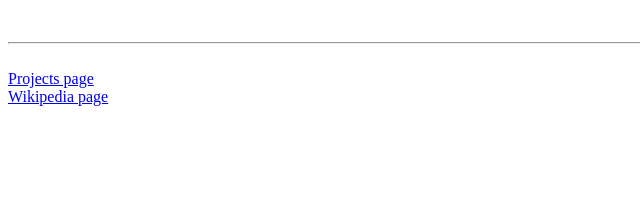
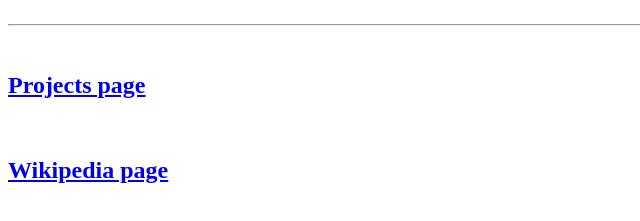
Before and after one commit to Jegowave/Jegowave.github.io, a plain HTML site: page index.html in a window 1280 px wide. Shown: the part 553-774 px from the top of the page, without its empty margins (0-640 px from the left). Drawn offline with Linux system fonts and the light colour scheme.

Commit message:
Update index.html

```diff
--- a/index.html
+++ b/index.html
@@ -5,7 +5,7 @@
 </head>
 
 <body>
-<h1> Welcome to JegoWave! </h1> <br /> <br />
+<h1> Welcome to JegoWave! </h1> <br />
 <h2> Feel free to play our games! </h2> <br />
 
 
@@ -31,10 +31,10 @@
     <hr />
     <br />
 
-    <a href="Jegowave.github.io/projects.html"> Projects page </a>
+    <h2> <a href="Jegowave.github.io/projects.html"> Projects page </a> </h2>
     <br />
 
-    <a href="https://www.wikipedia.org/"> Wikipedia page </a>
+    <h2> <a href="https://www.wikipedia.org/"> Wikipedia page </a> </h2>
     <br />
 
 </body>
```
